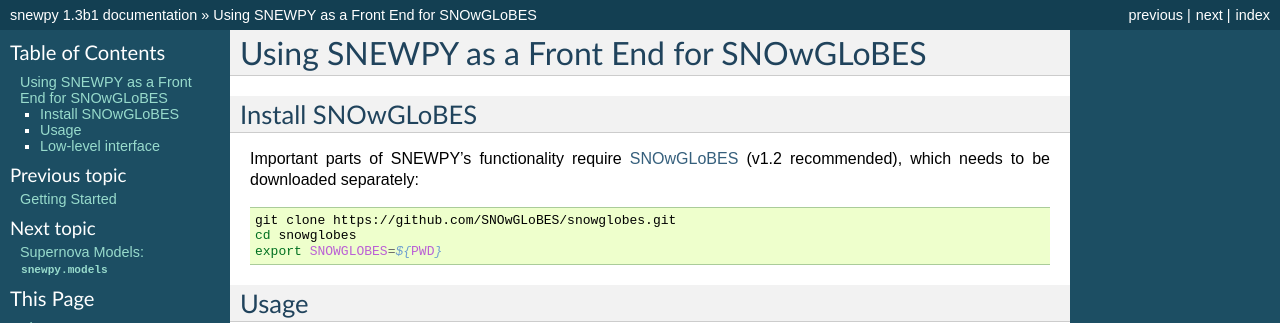
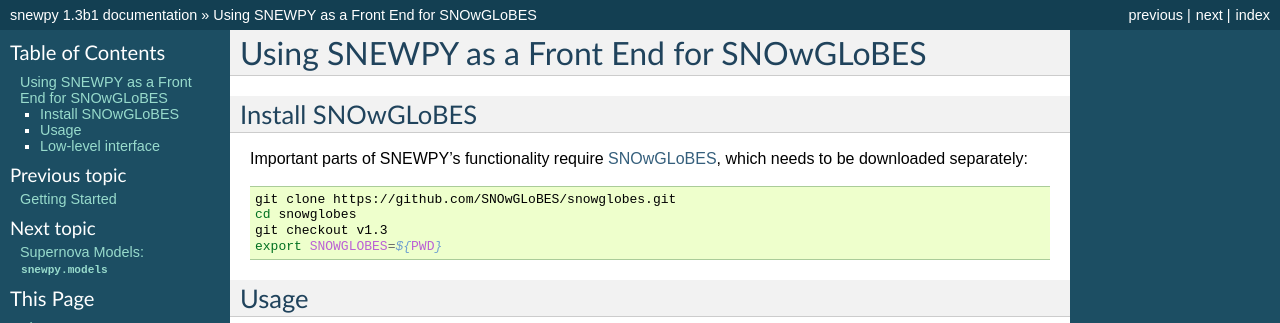
Before and after one commit to SNEWS2/snewpy, a Sphinx documentation site: the page built from doc/source/snowglobes.rst, in a window 1280 px wide, cut to the strip 0-323 px from the top of the page. Built offline with Sphinx 7.4.7, drawn with Linux system fonts in a browser that asks for light colours.

Commit message:
update SNOwGLoBES version in docs

```diff
--- a/doc/source/snowglobes.rst
+++ b/doc/source/snowglobes.rst
@@ -4,13 +4,14 @@
 
 Install SNOwGLoBES
 ------------------
-Important parts of SNEWPY’s functionality require `SNOwGLoBES <https://github.com/SNOwGLoBES/snowglobes>`_ (v1.2 recommended),
+Important parts of SNEWPY’s functionality require `SNOwGLoBES <https://github.com/SNOwGLoBES/snowglobes>`_,
 which needs to be downloaded separately:
 
 .. code-block:: bash
 
    git clone https://github.com/SNOwGLoBES/snowglobes.git
    cd snowglobes
+   git checkout v1.3
    export SNOWGLOBES=${PWD}
 
 
```
